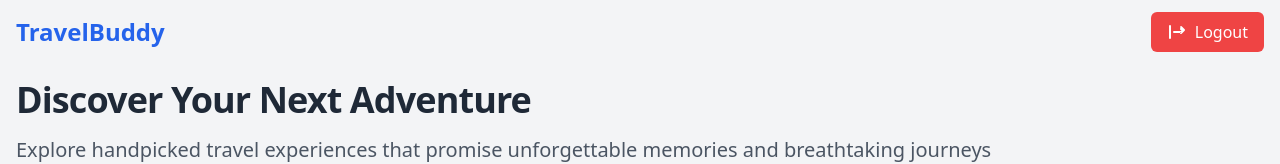
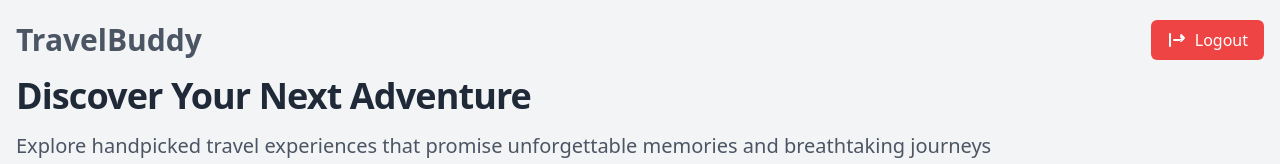
Before and after one commit to nimeshmali/travel-booking-system, a React (Vite) app in the folder frontend/: page / in a window 1280 px wide. Shown: the top 164 px of the page. Built offline with nearby package versions, Linux system fonts and the light colour scheme; no server answers.

Commit message:
updates in card

```diff
--- a/frontend/src/components/Card.jsx
+++ b/frontend/src/components/Card.jsx
@@ -1,6 +1,6 @@
 import React from "react";
 import PropTypes from "prop-types";
-import { MapPin, Calendar, DollarSign } from "lucide-react";
+import { MapPin, Calendar, DollarSign, IndianRupeeIcon } from "lucide-react";
 import { useNavigate } from "react-router-dom";
 
 const Card = ({ packageData, onBookNow }) => {
@@ -32,7 +32,7 @@ const Card = ({ packageData, onBookNow }) => {
         {/* Package Details */}
         <div className="flex items-center justify-between">
           <div className="flex items-center space-x-2">
-            <DollarSign className="w-5 h-5 text-gray-600" />
+            <IndianRupeeIcon className="w-5 h-5 text-gray-600" />
             <span className="text-lg font-semibold text-gray-800">{price}</span>
           </div>
 
--- a/frontend/src/components/Navbar.jsx
+++ b/frontend/src/components/Navbar.jsx
@@ -15,10 +15,10 @@ const Navbar = () => {
 
   return (
     <nav className="bg-gray-100">
-      <div className="container mx-auto px-4 py-3 flex justify-between items-center">
+      <div className="container mx-auto px-4 pt-5 flex justify-between items-center">
         <Link
           to="/"
-          className="text-2xl font-bold text-blue-600 hover:text-blue-800 transition duration-300"
+          className="text-3xl font-bold text-gray-600 hover:text-gray-800 transition duration-300"
         >
           TravelBuddy
         </Link>
```
